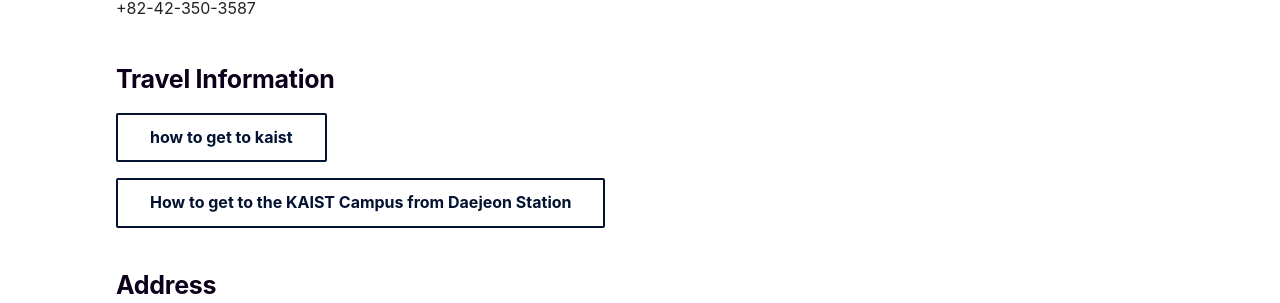
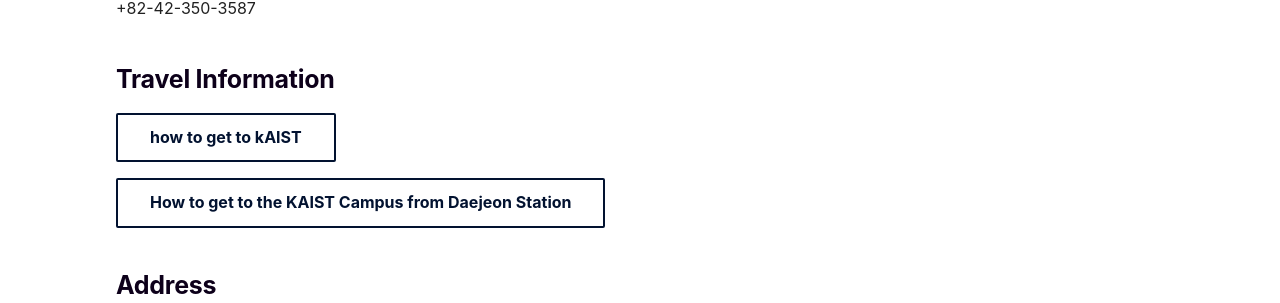
Before and after one commit to KAIST-Visual-AI-Group/kaist-visual-ai-group.github.io, an MkDocs documentation site: the page built from docs/contact.md, in a window 1280 px wide and 900 px high. Shown: the part 399-702 px from the top of the window. Built offline with MkDocs 1.6.1 and Material for MkDocs 9.7.7, drawn with Linux system fonts in a browser that asks for light colours.

Commit message:
Updated.

```diff
--- a/docs/contact.md
+++ b/docs/contact.md
@@ -19,7 +19,7 @@
 
 ## Travel Information
 
-[how to get to kaist](https://www.kaist.ac.kr/en/html/kaist/01200201.html){ .md-button target="_blank" }
+[how to get to kAIST](https://www.kaist.ac.kr/en/html/kaist/01200201.html){ .md-button target="_blank" }
 
 [How to get to the KAIST Campus from Daejeon Station](https://mhsung.github.io/gvc-workshop-2022/assets/daejeon_station_to_KAIST.pdf){ .md-button target="_blank" }
 
```
